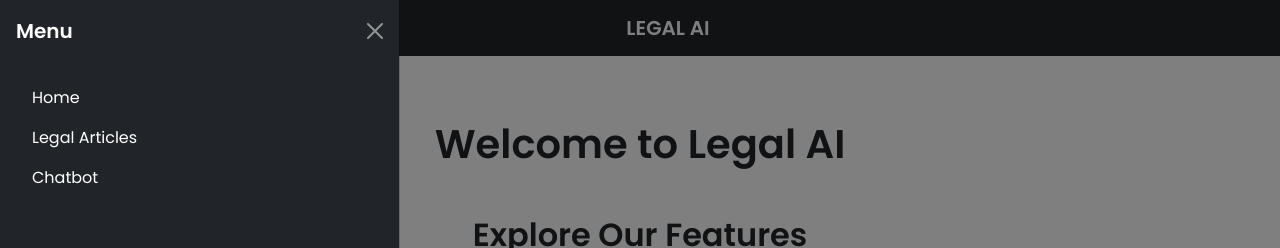
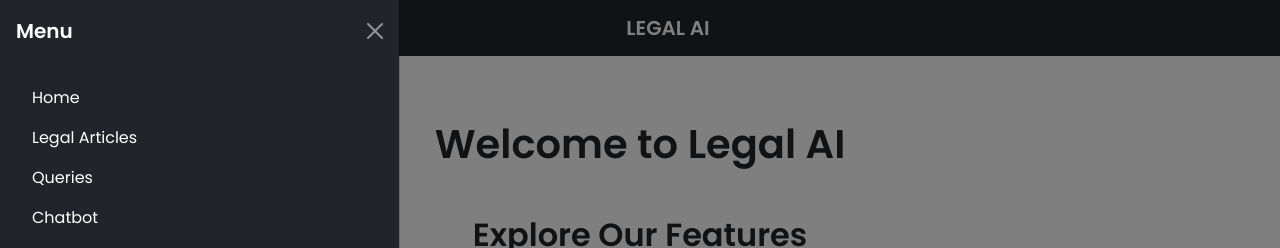
Before and after one commit to NamanVashistha1/Verdic-AI, a React (Create React App) app in the folder frontend/: page / in a window 1280 px wide. Both pictures are taken after a click on the button 44 px from the left and 28 px from the top of the page. Shown: the top 248 px of the page. Built offline with nearby package versions, Linux system fonts and the light colour scheme.

Commit message:
queries page updated with topbar

```diff
--- a/frontend/src/components/TopBar.jsx
+++ b/frontend/src/components/TopBar.jsx
@@ -30,6 +30,9 @@ function CustomNavbar() {
             <Nav.Link as={Link} to="/news" className="text-white" onClick={handleClose}>
               Legal Articles
             </Nav.Link>
+            <Nav.Link as={Link} to="/queries" className="text-white" onClick={handleClose}>
+              Queries
+            </Nav.Link>
             <Nav.Link as={Link} to="/chatbot" className="text-white" onClick={handleClose}>
               Chatbot
             </Nav.Link>
--- a/frontend/src/pages/queries.js
+++ b/frontend/src/pages/queries.js
@@ -1,6 +1,7 @@
 import { useState } from "react";
 import "./queries.css";
 import "bootstrap-icons/font/bootstrap-icons.css";
+import TopBar from "../components/TopBar"
 
 export default function ChatbotUI() {
   const [messages, setMessages] = useState([]);
@@ -83,6 +84,7 @@ const handleSendMessage = (e) => {
 
   return (
     <>
+     <TopBar />
       {!chatStarted && (
         <header className="header">
           <h1 className="title">Hello, there</h1>
```
